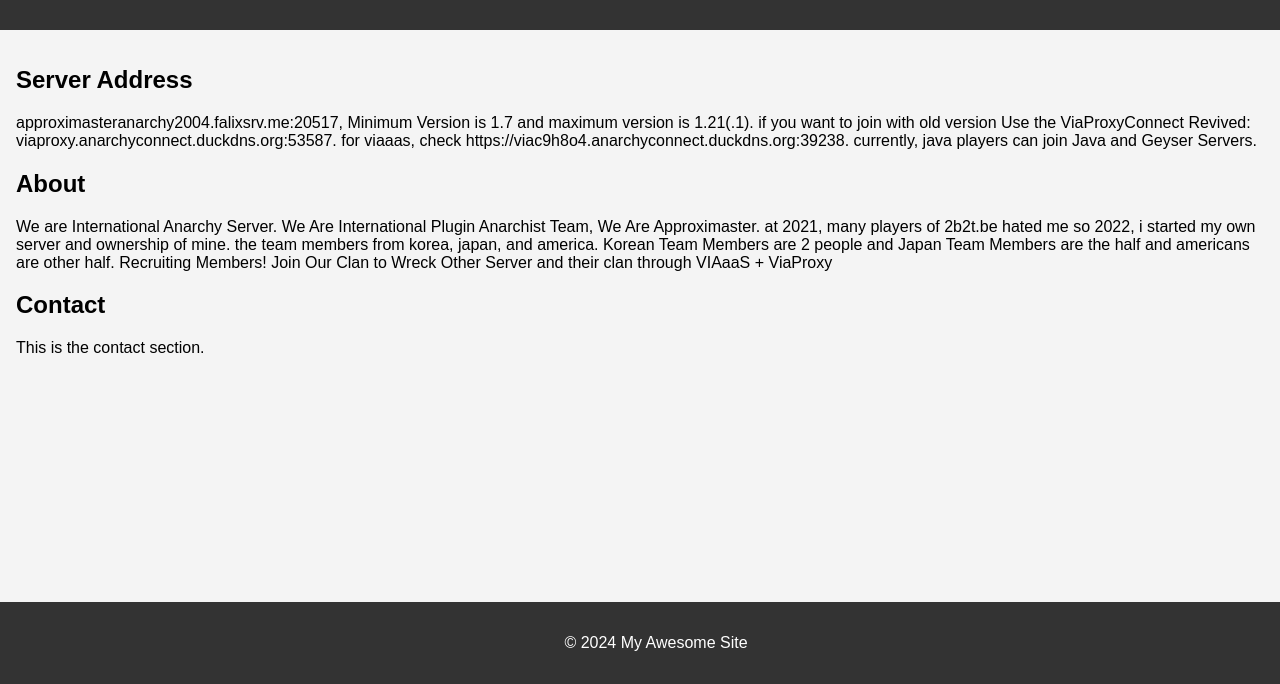
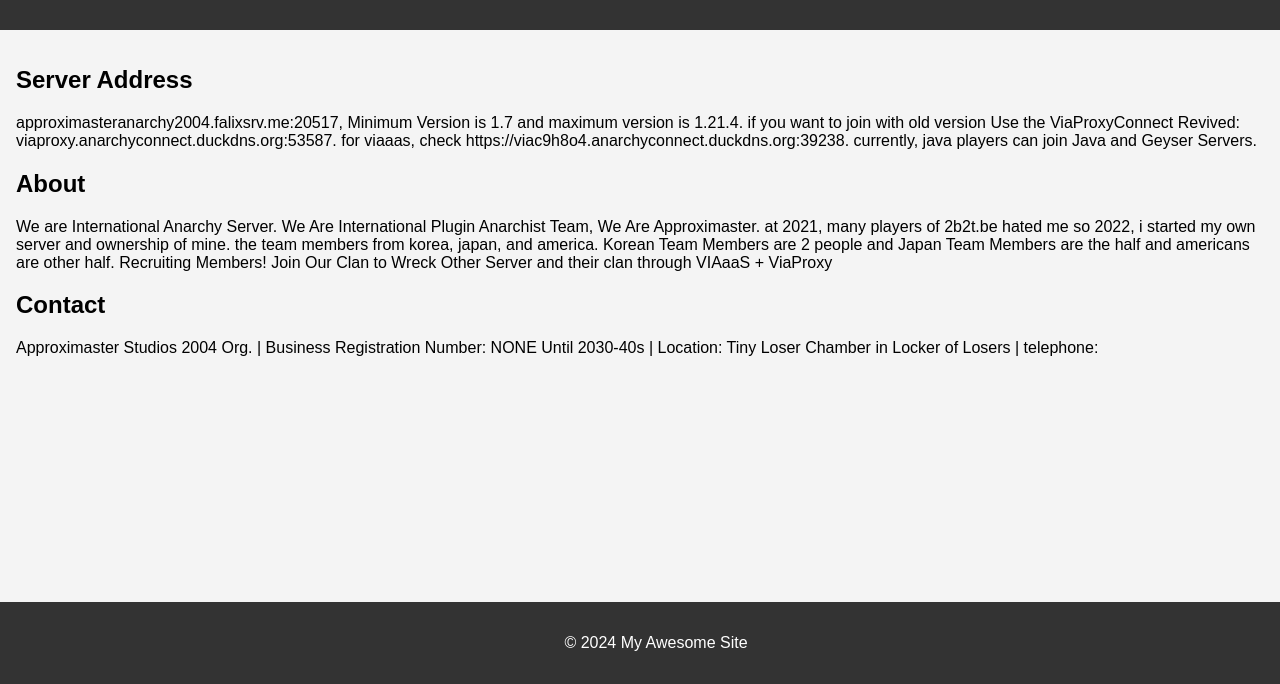
Before and after one commit to GAME-CLI-SRV-DEV/ApproximasterAnarchy2004, a plain HTML site: page index.html in a window 1280 px wide. Shown: the part 116-800 px from the top of the page. Drawn offline with Linux system fonts and the light colour scheme.

Commit message:
Update index.html

```diff
--- a/index.html
+++ b/index.html
@@ -20,7 +20,7 @@
     <main>
         <section id="home">
             <h2>Server Address</h2>
-            <p>approximasteranarchy2004.falixsrv.me:20517, Minimum Version is 1.7 and maximum version is 1.21(.1). if you want to join with old version Use the ViaProxyConnect Revived: viaproxy.anarchyconnect.duckdns.org:53587. for viaaas, check https://viac9h8o4.anarchyconnect.duckdns.org:39238. currently, java players can join Java and Geyser Servers.</p>
+            <p>approximasteranarchy2004.falixsrv.me:20517, Minimum Version is 1.7 and maximum version is 1.21.4. if you want to join with old version Use the ViaProxyConnect Revived: viaproxy.anarchyconnect.duckdns.org:53587. for viaaas, check https://viac9h8o4.anarchyconnect.duckdns.org:39238. currently, java players can join Java and Geyser Servers.</p>
         </section>
         <section id="about">
             <h2>About</h2>
@@ -28,7 +28,7 @@
         </section>
         <section id="contact">
             <h2>Contact</h2>
-            <p>This is the contact section.</p>
+            <p>Approximaster Studios 2004 Org. | Business Registration Number: NONE Until 2030-40s | Location: Tiny Loser Chamber in Locker of Losers | telephone: </p>
         </section>
     </main>
     <footer>
```
